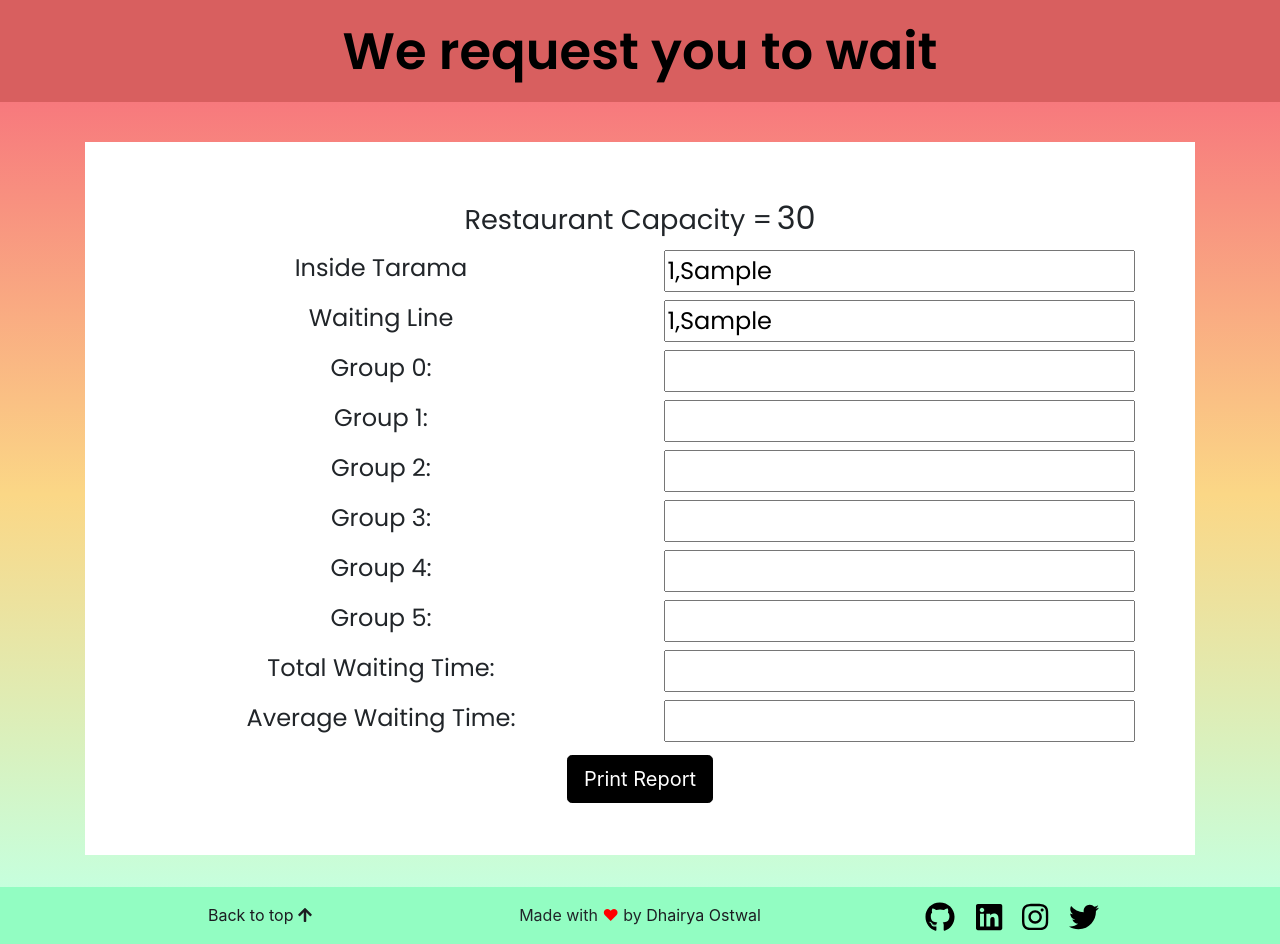
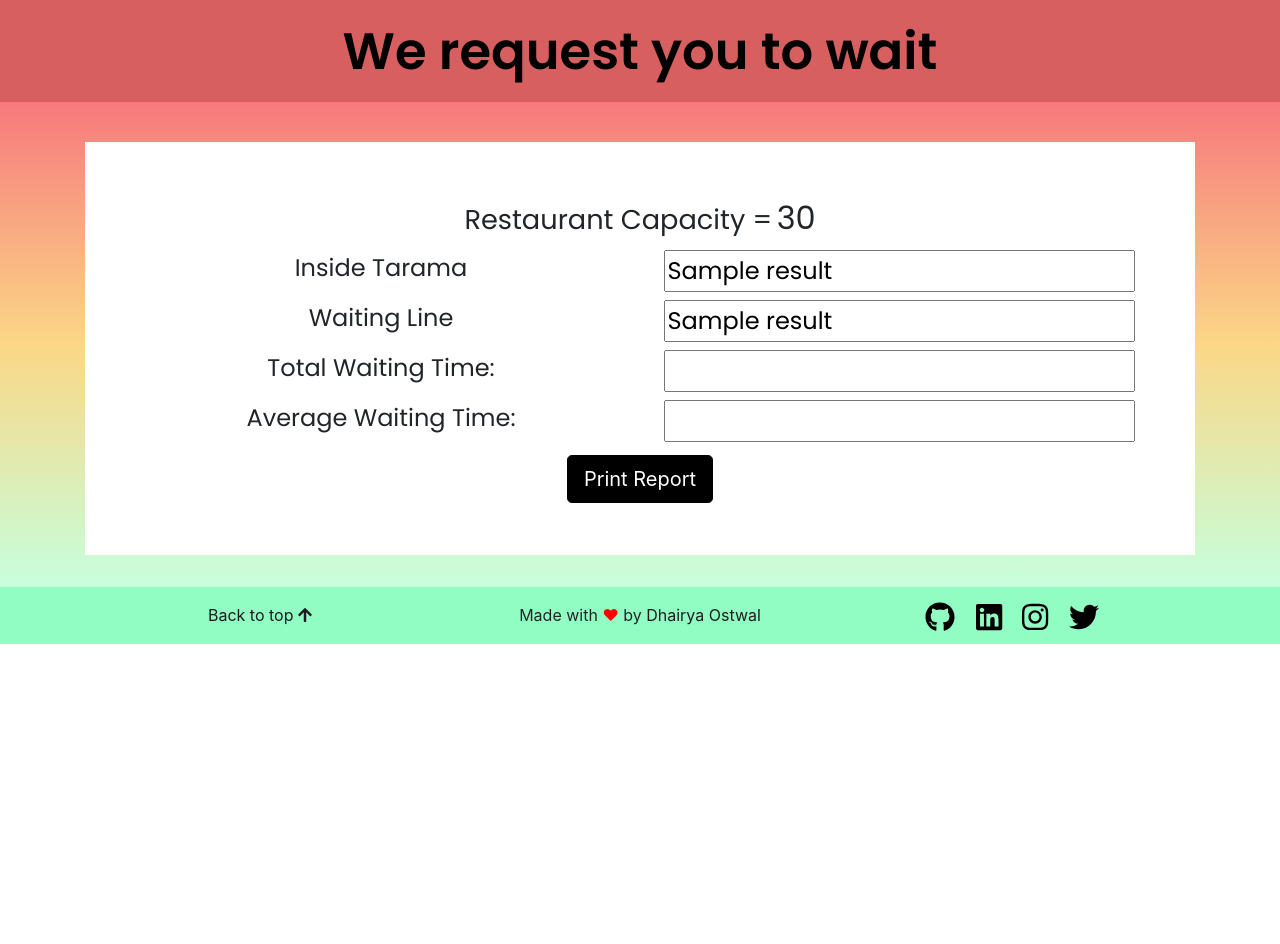
Before and after one commit to dhairyaostwal/Tarama-OS, a Flask app: template templates/Report.html in a window 1280 px wide. After the commit the page ends 644 px from the top, so only its background shows below. Run offline with Flask 2, Linux system fonts and the light colour scheme; the template is opened without the code that fills it: most values are stand-ins (such as "Sample title", 1, 10 or a date in 2020); some libraries are stand-ins or nearby versions.

Commit message:
inputs are dynamic

```diff
--- a/Algo/TaramaAlgo.py
+++ b/Algo/TaramaAlgo.py
@@ -25,8 +25,8 @@
                 arr[j], arr[j+1] = arr[j+1], arr[j]
                 b[j], b[j+1] = b[j+1], b[j]
 
-insideTarama = [10, 10, 8, 1, 1]
-inqueue = [10, 4, 9, 3, 2, 2]
+insideTarama = [10, 9, 9, 1, 1]
+inqueue = [10, 4, 9, 5, 2]
 inqueue1 = []
 for i in inqueue:
     inqueue1.append(i)
--- a/app.py
+++ b/app.py
@@ -26,25 +26,19 @@
     insideTarama.clear()
     currentstatus.clear()
     if(request.method == 'POST'):
-        t.append(request.form.get("zero"))
-        t.append(request.form.get("one"))
-        t.append(request.form.get("two"))
-        t.append(request.form.get("three"))
-        t.append(request.form.get("four"))
+        for i in range(100):
+            if(request.form.get(str(i))):
+                t.append(request.form.get(str(i)))
         return redirect('/fillinqueue')
     return render_template('TaramaVacant.html')
 
 
 @app.route('/fillinqueue', methods = ['GET', 'POST'])
 def fill():
-    inqueue.clear()
     if(request.method == 'POST'):
-        q.append(request.form.get("zero"))
-        q.append(request.form.get("one"))
-        q.append(request.form.get("two"))
-        q.append(request.form.get("three"))
-        q.append(request.form.get("four"))
-        q.append(request.form.get("five"))
+        for i in range(100):
+            if(request.form.get(str(i))):
+                q.append(request.form.get(str(i)))
         return redirect('/answers')
     return render_template('TaramaWaiting.html')
 
@@ -67,8 +61,6 @@
         currentstatus1.insert(i, insideTarama[i])
 
 
-    result.append(insideTarama1)
-    result.append(inqueue2)
     def unique(list1):
         list_set = set(list1)
         unique_list = (list(list_set))
@@ -173,6 +165,9 @@
 
     schedulecheck()
 
+    result.append(str(insideTarama1))
+    result.append(str(inqueue2))
+
     for i in waiting:
         result.append(i)
 
@@ -203,38 +198,26 @@
     title = 'TaramaOS'
     subtitle = 'We are sorry to keep you waiting :('
 
-    textlines=['Group 0     =      ','Group 1     =      ','Group 2     =      ','Group 3     =      ','Group 4     =      ']
-
     pdf = canvas.Canvas(fileName)
     pdf.setTitle(documentTitle)
 
     pdf.drawString(270,770,title)
     pdf.drawString(210,750,subtitle)
 
+    x1 = 200
+    x2 = 300
+    y = 715
 
-    pdf.drawString(200,690,textlines[0])
-    pdf.drawString(300,690,str(result[2]))
+    for i in range(2, len(result) - 2):
+        pdf.drawString(x1 , y, 'Group ' + str(i - 2) + ' = ')
+        pdf.drawString(x2, y, str(result[i]))
+        y -= 25
 
-    pdf.drawString(200,665,textlines[1])
-    pdf.drawString(300,665,str(result[3]))
+    pdf.drawString(x1,540,'Total Waiting Time = ')
+    pdf.drawString(320,540,str(result[len(result) - 2]))
 
-    pdf.drawString(200,640,textlines[2])
-    pdf.drawString(300,640,str(result[4]))
-
-    pdf.drawString(200,615,textlines[3])
-    pdf.drawString(300,615,str(result[5]))
-
-    pdf.drawString(200,590,textlines[4])
-    pdf.drawString(300,590,str(result[6]))
-
-    pdf.drawString(200,565,textlines[4])
-    pdf.drawString(300,565,str(result[7]))
-
-    pdf.drawString(200,540,'Total Waiting Time = ')
-    pdf.drawString(320,540,str(result[8]))
-
-    pdf.drawString(200,515,'Average Waiting Time = ')
-    pdf.drawString(330,515,str(result[9]))
+    pdf.drawString(x1,515,'Average Waiting Time = ')
+    pdf.drawString(330,515,str(result[len(result) - 1]))
 
     drawMyRuler(pdf)
 
--- a/templates/Report.html
+++ b/templates/Report.html
@@ -34,8 +34,7 @@
                             Inside Tarama
                         </div>
                         <div class="col-sm-6">
-                            <input type="text" name="zero" id="" multiple
-                            value={{result[0][0]}},{{result[0][1]}},{{result[0][2]}},{{result[0][3]}},{{result[0][4]}}>
+                            <input type="text" name="zero" id="zero" multiple>
                         </div>
                     </div>
                     <div class="row inputCustom">
@@ -43,70 +42,26 @@
                             Waiting Line
                         </div>
                         <div class="col-sm-6">
-                            <input type="text" name="one" id=""
-                            value={{result[1][0]}},{{result[1][1]}},{{result[1][2]}},{{result[1][3]}},{{result[1][4]}},{{result[1][5]}}>
+                            <input type="text" name="one" id="one">
                         </div>
                     </div>
-                    <div class="row inputCustom">
-                        <div class="col-sm-6 text-center">
-                            Group 0:
+                    {% for i in range(2, result|length - 2) %}
+                        <div class="row inputCustom">
+                            <div class="col-sm-6 text-center">
+                                Group {{i-2}}:
+                            </div>
+                            <div class="col-sm-6">
+                                <input type="text" name="two" id="" value={{result[i]}}>
+                            </div>
                         </div>
-                        <div class="col-sm-6">
-                            <input type="number" name="two" id="" value={{result[2]}}>
-                        </div>
-                    </div>
-
-                    <div class="row inputCustom">
-                        <div class="col-sm-6 text-center">
-                            Group 1:
-                        </div>
-                        <div class="col-sm-6">
-                            <input type="number" name="three" id="" value={{result[3]}}>
-                        </div>
-                    </div>
-
-                    <div class="row inputCustom">
-                        <div class="col-sm-6 text-center">
-                            Group 2:
-                        </div>
-                        <div class="col-sm-6">
-                            <input type="number" name="four" id="" value={{result[4]}}>
-                        </div>
-                    </div>
-
-                    <div class="row inputCustom">
-                        <div class="col-sm-6 text-center">
-                            Group 3:
-                        </div>
-                        <div class="col-sm-6">
-                            <input type="number" name="five" id="" value={{result[5]}}>
-                        </div>
-                    </div>
-
-                    <div class="row inputCustom">
-                        <div class="col-sm-6 text-center">
-                            Group 4:
-                        </div>
-                        <div class="col-sm-6">
-                            <input type="number" name="six" id="" value={{result[6]}}>
-                        </div>
-                    </div>
-
-                    <div class="row inputCustom">
-                        <div class="col-sm-6 text-center">
-                            Group 5:
-                        </div>
-                        <div class="col-sm-6">
-                            <input type="number" name="seven" id="" value={{result[7]}}>
-                        </div>
-                    </div>
+                    {% endfor %}
 
                     <div class="row inputCustom">
                         <div class="col-sm-6 text-center">
                             Total Waiting Time:
                         </div>
                         <div class="col-sm-6">
-                            <input type="number" name="seven" id="" value={{result[8]}}>
+                            <input type="number" name="seven" id="" value={{result[result|length-2]}}>
                         </div>
                     </div>
 
@@ -115,7 +70,7 @@
                             Average Waiting Time:
                         </div>
                         <div class="col-sm-6">
-                            <input type="number" name="seven" id="" value={{result[9]}}>
+                            <input type="number" name="seven" id="" value={{result[result|length-1]}}>
                         </div>
                     </div>
 
@@ -160,6 +115,10 @@
             </div>
         </section>
     </footer>
+    <script>
+        document.querySelector('#zero').value = '{{result[0]}}';
+        document.querySelector('#one').value = '{{result[1]}}';
+    </script>
 
 </body>
 
```
Also changed, not shown: templates/TaramaVacant.html (+39 -9 lines), templates/TaramaWaiting.html (+33 -48 lines), 1 other file.
